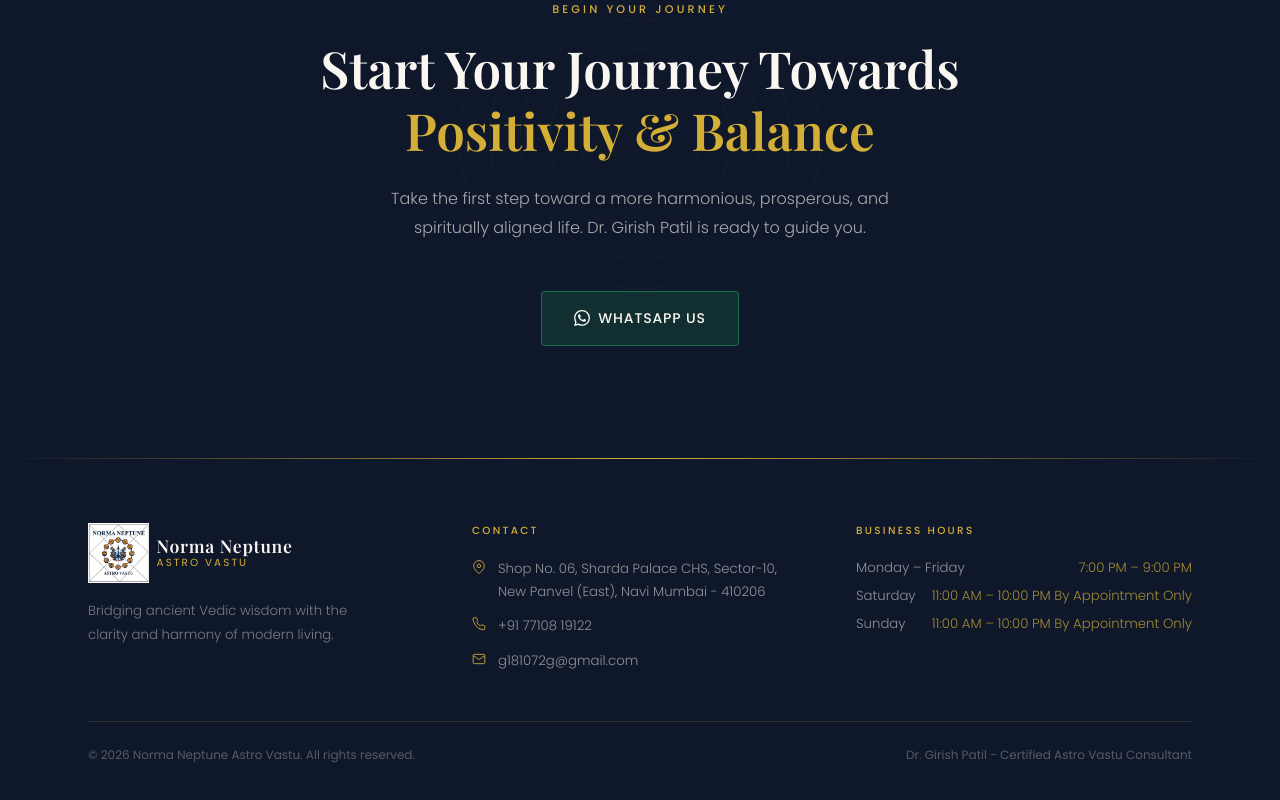
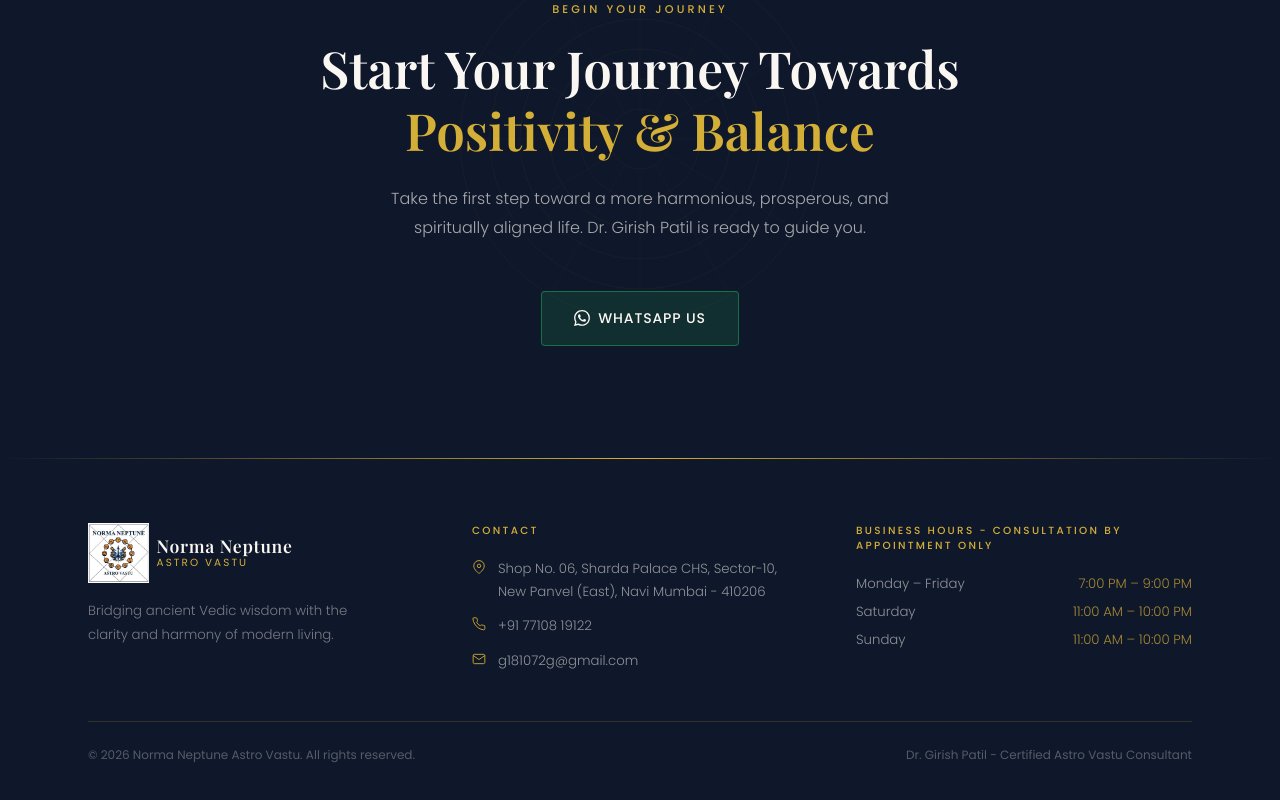
Before and after one commit to ramanipranay-design-cloud/NNAstroVastu, a React (Vite) app: page / in a window 1280 px wide. Shown: the part 3282-4082 px from the top of the page. Built offline with nearby package versions, Linux system fonts and the light colour scheme; a web font is replaced by a local one.

Commit message:
Commit-Business-Hours

```diff
--- a/src/app/components/FooterSection.tsx
+++ b/src/app/components/FooterSection.tsx
@@ -106,13 +106,13 @@ export function FooterSection() {
                 marginBottom: "1.25rem",
               }}
             >
-              Business Hours
+              Business Hours - Consultation by Appointment Only
             </h4>
             <ul className="space-y-2">
               {[
                 { day: "Monday – Friday", hours: "7:00 PM – 9:00 PM" },
-                { day: "Saturday", hours: "11:00 AM – 10:00 PM \n By Appointment Only" },
-                { day: "Sunday", hours: "11:00 AM – 10:00 PM \n By Appointment Only" },
+                { day: "Saturday", hours: "11:00 AM – 10:00 PM" },
+                { day: "Sunday", hours: "11:00 AM – 10:00 PM" },
               ].map(row => (
                 <li
                   key={row.day}
```
